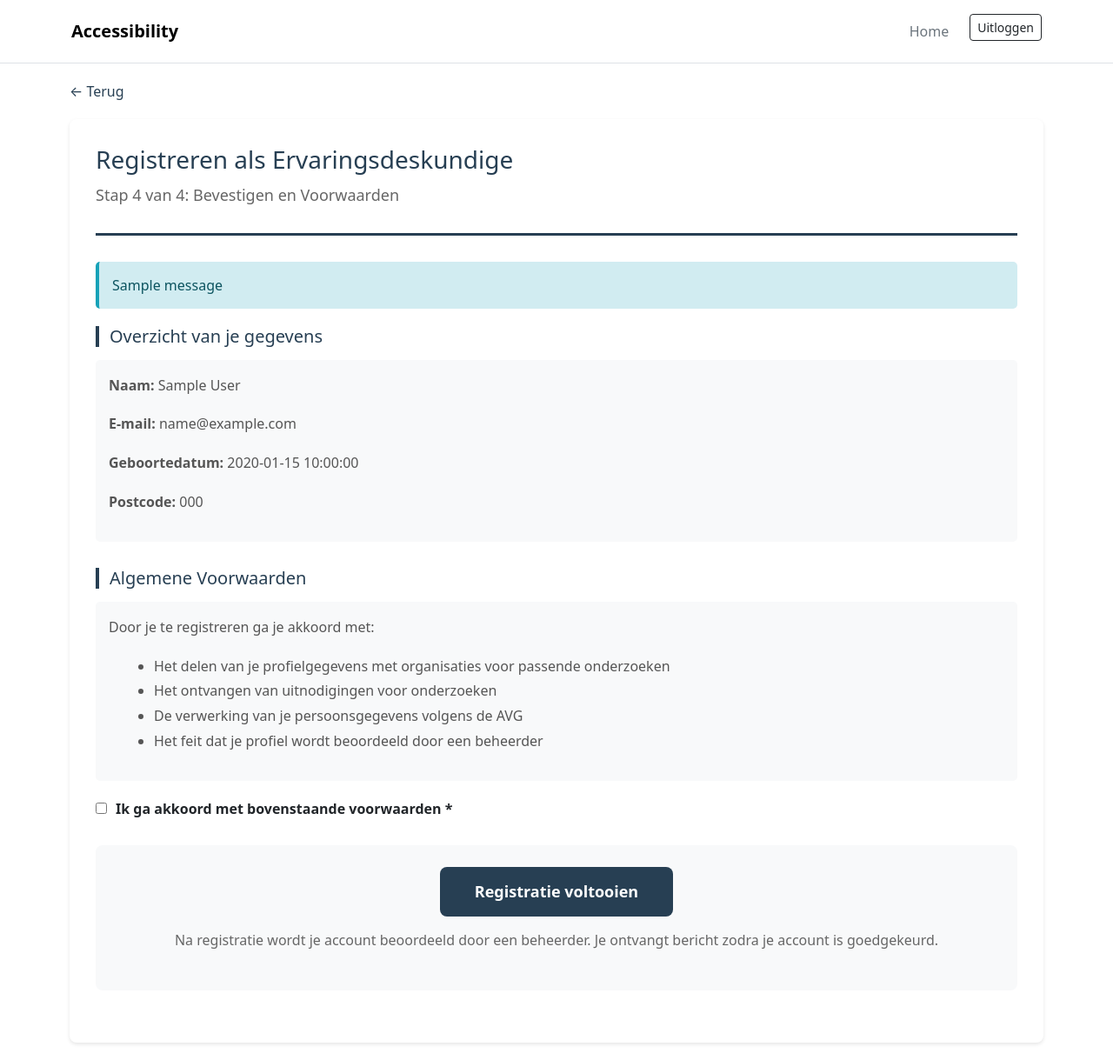
After one commit to Ebay2k/rubberducky-owasp, a Flask app: template templates/registreer-stap4.html in a window 1280 px wide. The commit adds this page. Shown: the whole page at 87% size. Run offline with Flask 3, Linux system fonts and the light colour scheme; the template is opened without the code that fills it: most values are stand-ins (such as "Sample title", 1, 10 or a date in 2020); one stand-in notice (Sample message) is shown.

Commit message:
Stap 4 opgezet met termen placeholder

```diff
--- a/static/dashboard-ev.css
+++ b/static/dashboard-ev.css
@@ -333,3 +333,35 @@
     color: #666;
     font-size: 16px;
 }
+
+/* Flash messages */
+.flash-message {
+    padding: 15px;
+    margin-bottom: 20px;
+    border-radius: 5px;
+    font-weight: 500;
+}
+
+.flash-message.success {
+    background-color: #d1ecf1;
+    color: #0c5460;
+    border-left: 4px solid #17a2b8;
+}
+
+.flash-message.error {
+    background-color: #f8d7da;
+    color: #721c24;
+    border-left: 4px solid #dc3545;
+}
+
+.flash-message.warning {
+    background-color: #fff3cd;
+    color: #856404;
+    border-left: 4px solid #ffc107;
+}
+
+.flash-message.info {
+    background-color: #d1ecf1;
+    color: #0c5460;
+    border-left: 4px solid #17a2b8;
+}
--- /dev/null
+++ b/templates/registreer-stap4.html
@@ -0,0 +1,74 @@
+<!DOCTYPE html>
+<html lang="nl">
+<head>
+    <meta charset="UTF-8">
+    <title>Registreren - Stap 4</title>
+    <link rel="stylesheet" href="{{ url_for('static', filename='dashboard-ev.css') }}">
+</head>
+<body>
+{% extends 'layout.html' %}
+{% block content %}
+
+<div class="container">
+    <a href="{{ url_for('registreer_stap3') if data.get('has_guardian') else url_for('registreer_stap2') }}" class="back-link">← Terug</a>
+
+    <div class="detail-card">
+        <div class="detail-header">
+            <h1 class="detail-title">Registreren als Ervaringsdeskundige</h1>
+            <p class="detail-organization">Stap 4 van 4: Bevestigen en Voorwaarden</p>
+        </div>
+
+        <form method="POST" class="detail-content">
+            {% with messages = get_flashed_messages(with_categories=true) %}
+                {% if messages %}
+                    {% for category, message in messages %}
+                        <div class="flash-message {{ category }}">
+                            {{ message }}
+                        </div>
+                    {% endfor %}
+                {% endif %}
+            {% endwith %}
+
+            <section class="detail-section">
+                <h2>Overzicht van je gegevens</h2>
+                <div class="detail-description">
+                    <p><strong>Naam:</strong> {{ data.first_name }} {{ data.last_name }}</p>
+                    <p><strong>E-mail:</strong> {{ data.email }}</p>
+                    <p><strong>Geboortedatum:</strong> {{ data.birth_date }}</p>
+                    <p><strong>Postcode:</strong> {{ data.postcode }}</p>
+                </div>
+            </section>
+
+            <section class="detail-section">
+                <h2>Algemene Voorwaarden</h2>
+                <div class="detail-description">
+                    <p>Door je te registreren ga je akkoord met:</p>
+                    <ul style="margin-left: 20px;">
+                        <li>Het delen van je profielgegevens met organisaties voor passende onderzoeken</li>
+                        <li>Het ontvangen van uitnodigingen voor onderzoeken</li>
+                        <li>De verwerking van je persoonsgegevens volgens de AVG</li>
+                        <li>Het feit dat je profiel wordt beoordeeld door een beheerder</li>
+                    </ul>
+                </div>
+
+                <label style="display: flex; align-items: center; margin-top: 20px; cursor: pointer; font-weight: bold;">
+                    <input type="checkbox" name="agreed_terms" value="1" style="margin-right: 10px;" required>
+                    Ik ga akkoord met bovenstaande voorwaarden *
+                </label>
+            </section>
+
+            <section class="detail-section enrollment-section">
+                <button type="submit" class="enroll-button-large">
+                    Registratie voltooien
+                </button>
+                <p class="enrolled-info" style="margin-top: 15px;">
+                    Na registratie wordt je account beoordeeld door een beheerder. Je ontvangt bericht zodra je account is goedgekeurd.
+                </p>
+            </section>
+        </form>
+    </div>
+</div>
+
+{% endblock %}
+</body>
+</html>
```
